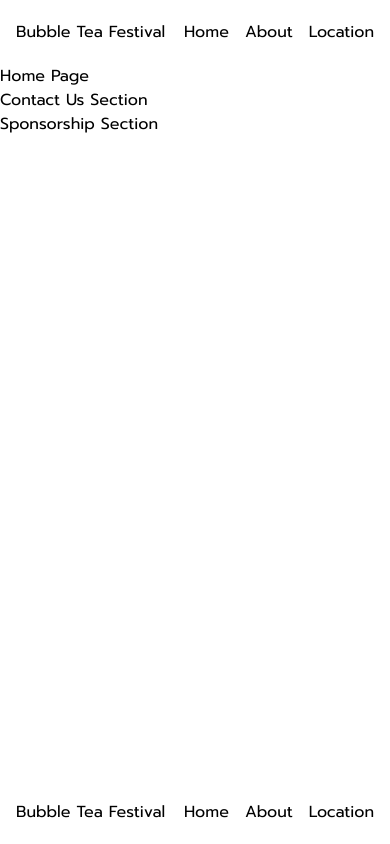
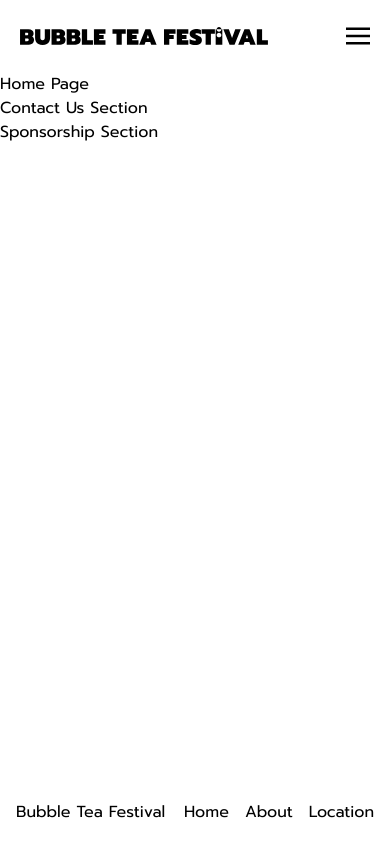
Before and after one commit to Kamigami55/calgary-bubble-tea-festival-2024-web, a Next.js app: page / in a window 390 px wide. Built offline with nearby package versions, Linux system fonts and the light colour scheme.

Commit message:
implement responsive header

```diff
--- a/src/components/Header.tsx
+++ b/src/components/Header.tsx
@@ -1,18 +1,34 @@
+'use client';
+import Image from 'next/image';
 import Link from 'next/link';
 
 import { PAGE_URL } from '@/constants/pageUrl';
 
 export function Header() {
   return (
-    <header className="flex h-16 w-full items-center justify-between px-4 py-2">
+    <header className="my-1 flex h-16 w-full items-center justify-between px-5 py-3 lg:px-16">
       <div className="flex items-center">
-        <Link href={PAGE_URL.HOME}>Bubble Tea Festival</Link>
+        <Link href={PAGE_URL.HOME}>
+          <Image
+            src="/logo.svg"
+            alt="logo"
+            width={297}
+            height={22}
+            className="md:w-full w-5/6"
+          />
+        </Link>
       </div>
-      <div className="flex items-center gap-4">
+      <div className="hidden items-center gap-8 lg:flex">
         <Link href={PAGE_URL.HOME}>Home</Link>
         <Link href={PAGE_URL.ABOUT}>About</Link>
         <Link href={PAGE_URL.LOCATION}>Location</Link>
       </div>
+
+      <div className="flex lg:hidden">
+        <button>
+          <Image src="/menu.svg" alt="menu" width={24} height={24} />
+        </button>
+      </div>
     </header>
   );
 }
```
Also changed, not shown: public/logo.svg (added), public/menu.svg (added).
